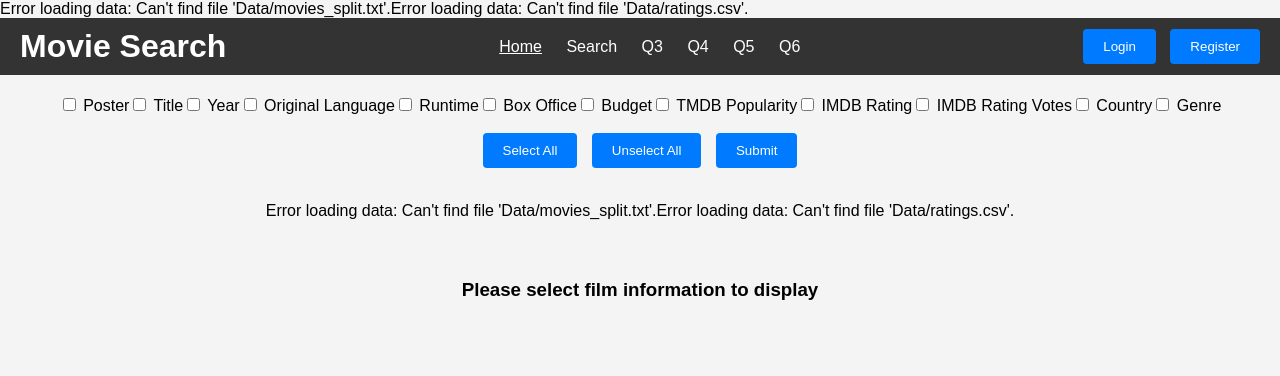
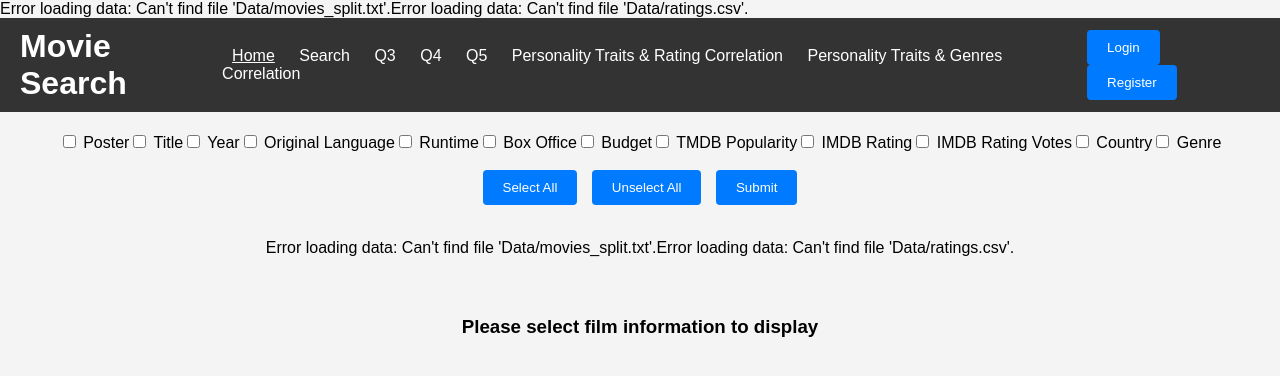
Before and after one commit to ocarhui/COMP0022CW, a PHP site: page / in a window 1280 px wide. Shown: the top 376 px of the page. Run offline with PHP 8.4, Linux system fonts and the light colour scheme; data that the repository does not hold is empty.

Commit message:
fix: link to q6a q6b

```diff
--- a/movie_database/index.php
+++ b/movie_database/index.php
@@ -136,7 +136,8 @@
         <a href="q3.php">Q3</a>
         <a href="q4.php">Q4</a>
         <a href="q5.php">Q5</a>
-        <a href="q6.php">Q6</a>
+        <a href="q6a.php">Personality Traits & Rating Correlation</a>
+        <a href="q6b.php">Personality Traits & Genres Correlation</a>
     </div>
     <div class="user-account">
         <?php if (isset($_SESSION['username'])) : ?>
--- a/movie_database/movie_details.php
+++ b/movie_database/movie_details.php
@@ -174,6 +174,8 @@
             <a href="q3.php">Q3</a>
             <a href="q4.php">Q4</a>
             <a href="q5.php">Q5</a>
+            <a href="q6a.php">Personality Traits & Rating Correlation</a>
+            <a href="q6b.php">Personality Traits & Genres Correlation</a>
         </div>
         <div class="user-account">
             <?php if (isset($_SESSION['username'])) : ?>
--- a/movie_database/q3.php
+++ b/movie_database/q3.php
@@ -118,7 +118,8 @@
         <a href="q3.php"><u>Q3</u></a>
         <a href="q4.php">Q4</a>
         <a href="q5.php">Q5</a>
-        <a href="q6.php">Q6</a>
+        <a href="q6a.php">Personality Traits & Rating Correlation</a>
+        <a href="q6b.php">Personality Traits & Genres Correlation</a>
     </div>
     <div class="user-account">
         <?php if (isset($_SESSION['username'])) : ?>
--- a/movie_database/q4.php
+++ b/movie_database/q4.php
@@ -125,7 +125,8 @@
         <a href="q3.php">Q3</a>
         <a href="q4.php"><u>Q4</u></a>
         <a href="q5.php">Q5</a>
-        <a href="q6.php">Q6</a>
+        <a href="q6a.php">Personality Traits & Rating Correlation</a>
+        <a href="q6b.php">Personality Traits & Genres Correlation</a>
     </div>
     <div class="user-account">
         <?php if (isset($_SESSION['username'])) : ?>
--- a/movie_database/q5.php
+++ b/movie_database/q5.php
@@ -136,7 +136,8 @@
         <a href="q3.php">Q3</a>
         <a href="q4.php">Q4</a>
         <a href="q5.php"><u>Q5</u></a>
-        <a href="q6.php">Q6</a>
+        <a href="q6a.php">Personality Traits & Rating Correlation</a>
+        <a href="q6b.php">Personality Traits & Genres Correlation</a>
     </div>
     <div class="user-account">
         <?php if (isset($_SESSION['username'])) : ?>
--- a/movie_database/search.php
+++ b/movie_database/search.php
@@ -92,7 +92,8 @@
         <a href="q3.php">Q3</a>
         <a href="q4.php">Q4</a>
         <a href="q5.php">Q5</a>
-        <a href="q6.php">Q6</a>
+        <a href="q6a.php">Personality Traits & Rating Correlation</a>
+        <a href="q6b.php">Personality Traits & Genres Correlation</a>
     </div>
     <div class="user-account">
         <?php if (isset($_SESSION['username'])) : ?>
```
